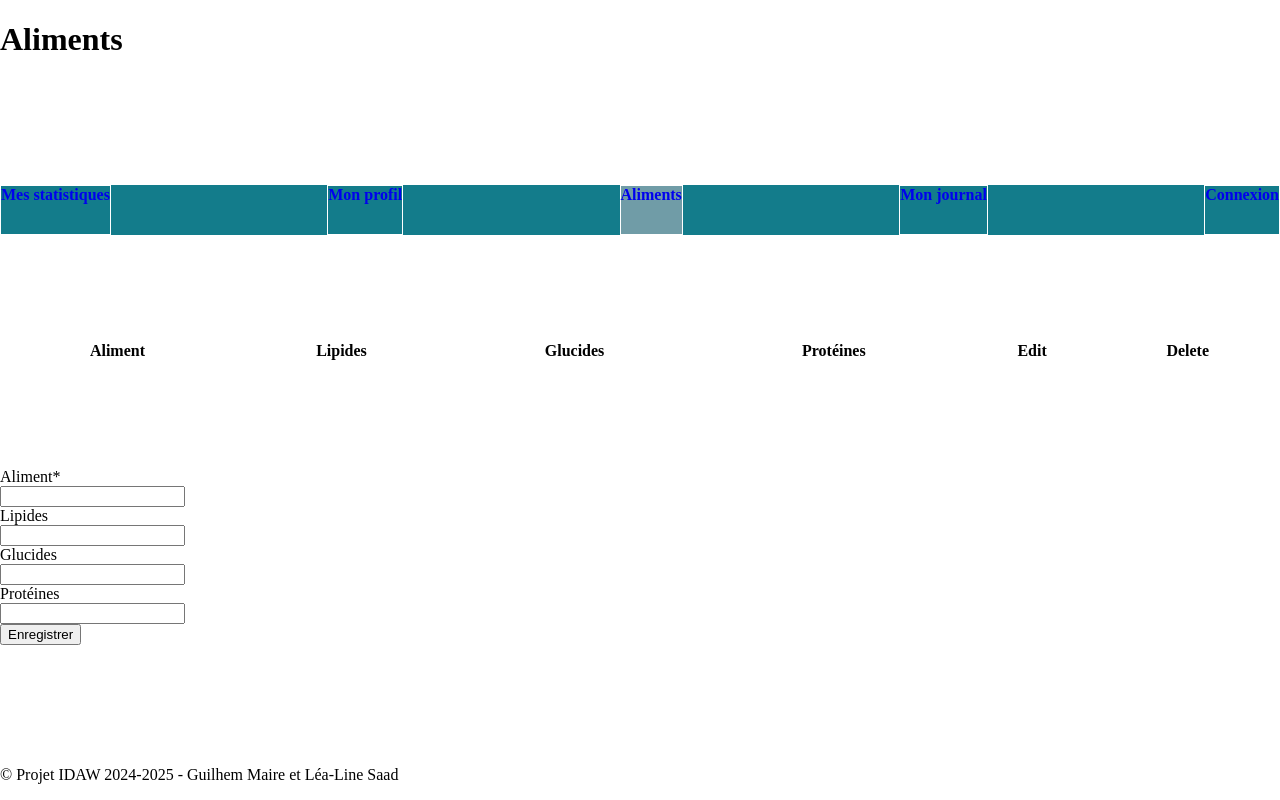
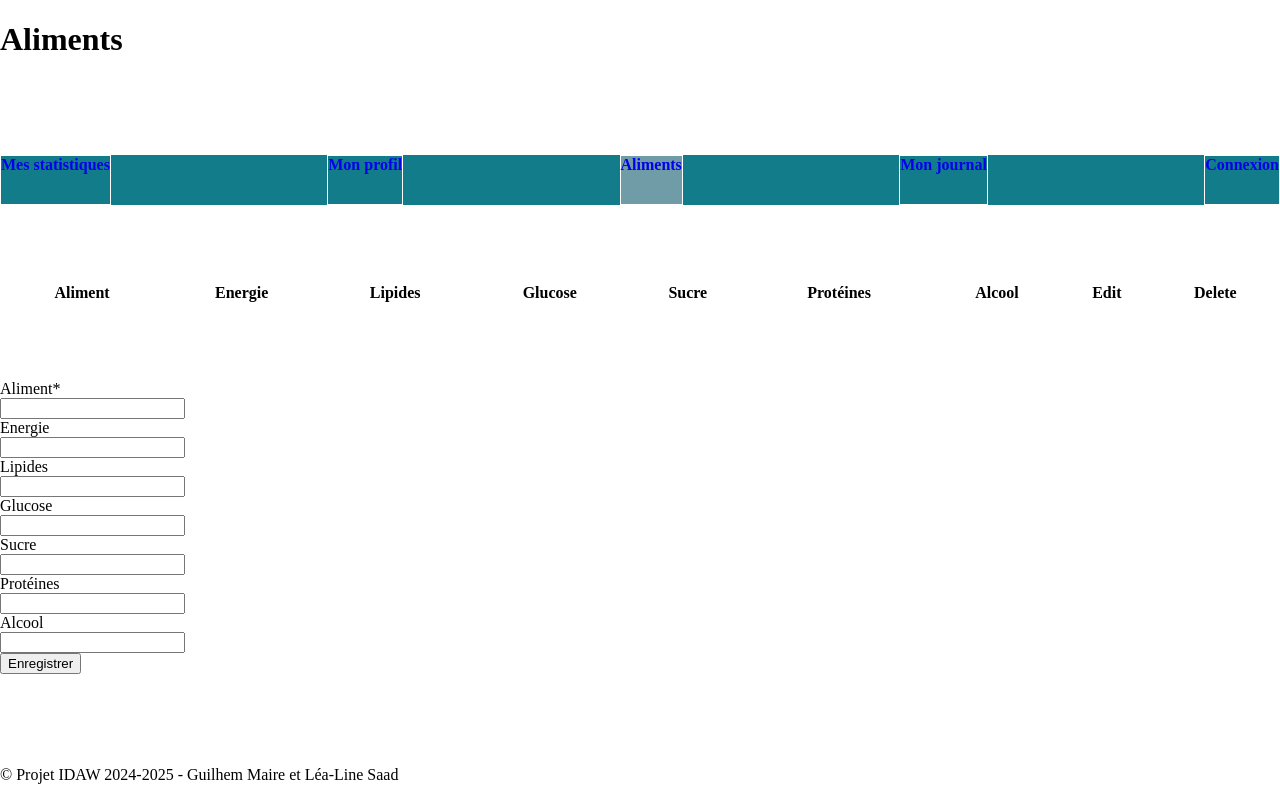
Before and after one commit to lealinehocine/Projet_MAIRE_SAAD, a PHP site: page /IDAW/index.php?page=aliments in a window 1280 px wide. Run offline with PHP 8.4, Linux system fonts and the light colour scheme; lists and menus that the app fills with data are empty.

Commit message:
progression page aliments

```diff
--- a/application_manger_mieux/frontend/aliments.php
+++ b/application_manger_mieux/frontend/aliments.php
@@ -1,15 +1,16 @@
-<!-- page affichant les aliments de la base avec la possibilité d’en ajouter, d’en supprimer,de les modifier :
+<!-- page affichant les aliments de la base avec la possibilité d’en ajouter, d’en supprimer, de les modifier :
 CRUD + datatables (avec pagination car bcp d'aliments dans la base)-->
 
-
-<!-- Voir quelles caractéristiques on garde : lipides, calories etc... -->
 <table>
     <thead>
         <tr>
             <th scope="col">Aliment</th>
+            <th scope="col">Energie</th>
             <th scope="col">Lipides</th>
-            <th scope="col">Glucides</th>
+            <th scope="col">Glucose</th>
+            <th scope="col">Sucre</th>
             <th scope="col">Protéines</th>
+            <th scope="col">Alcool</th>
             <th scope="col">Edit</th>
             <th scope="col">Delete</th>
         </tr>
@@ -19,10 +20,20 @@
 </table>
 
 <form id="addStudentForm" action="" onsubmit="onFormSubmit();">
+
+<!-- Enlever les classes inutiles -->
+
     <div class="form-group row">
         <label for="inputNomAliment" class="col-sm-2 col-form-label">Aliment*</label>
         <div class="col-sm-3">
             <input type="text" class="form-control" id="inputNomAliment" >
+        </div>
+    </div>
+
+    <div class="form-group row">
+        <label for="inputEnergie" class="col-sm-2 col-form-label">Energie</label>
+        <div class="col-sm-3">
+            <input type="text" class="form-control" id="inputEnergie" >
         </div>
     </div>
 
@@ -34,9 +45,16 @@
     </div>
 
     <div class="form-group row">
-    <label for="inputGlucides" class="col-sm-2 col-form-label">Glucides</label>
+    <label for="inputGlucose" class="col-sm-2 col-form-label">Glucose</label>
         <div class="col-sm-2">
-        <input type="text" class="form-control" id="inputGlucides" >
+        <input type="text" class="form-control" id="inputGlucose" >
+        </div>
+    </div>
+
+    <div class="form-group row">
+    <label for="inputSucre" class="col-sm-2 col-form-label">Sucre</label>
+        <div class="col-sm-2">
+        <input type="text" class="form-control" id="inputSucre" >
         </div>
     </div>
 
@@ -44,6 +62,13 @@
     <label for="inputProtéines" class="col-sm-2 col-form-label">Protéines</label>
         <div class="col-sm-2">
         <input type="text" class="form-control" id="inputProtéines" >
+        </div>
+    </div>
+
+    <div class="form-group row">
+    <label for="inputAlcool" class="col-sm-2 col-form-label">Alcool</label>
+        <div class="col-sm-2">
+        <input type="text" class="form-control" id="inputAlcool" >
         </div>
     </div>
 
@@ -57,4 +82,49 @@
 </form>
 
 
-<!-- script à faire (cf brouillon) -->
+<script>
+
+function onFormSubmit() {
+        event.preventDefault();
+        let nomAliment = $("#inputNomAliment").val();
+        let energie = $("#inputEnergie").val();
+        let lipides = $("#inputLipides").val();
+        let glucose = $("#inputGlucose").val();
+        let sucre = $("#inputSucre").val();
+        let proteines = $("#inputProtéines").val();
+        let alcool = $("#inputAlcool").val();
+
+        if(nomAliment){ // ne pas créer un aliment déjà existant : se fait dans le back
+            //FAIRE 2 requetes? car nomAliment et caractéristiques dans 2 API différentes
+            $.ajax({
+                    url: `${prefix_api}backend/API.php`, //A MODIFIER
+
+                    type: 'POST',
+                    data: {
+                        name: nomAliment,
+                    },
+                    success: function(response) {
+                        // Une fois l'utilisateur ajouté, on l'affiche dans le tableau
+                        $("#studentsTableBody").append(`
+                            <tr>
+                                <td>${nom}</td>
+                                <td>${email}</td>
+                                <td>
+                                    <button class="edit" data-id="${response.id}" onclick="editUser(this)">Edit</button>
+                                    <button class="delete" data-id="${response.id}" onclick="deleteUser(${response.id}, this)">Delete</button>
+                                </td>
+                            </tr>
+                        `);
+                    },
+                    error: function(xhr, status, error) {
+                        alert("Erreur lors de l'ajout de l'utilisateur : " + error);
+                    }
+                });
+            }else{
+                alert("Le nom de l'aliment est obligatoire");
+            }
+        }
+
+
+
+</script>
--- a/application_manger_mieux/frontend/index.php
+++ b/application_manger_mieux/frontend/index.php
@@ -23,7 +23,7 @@
             echo('<h1>Mon journal</h1>');
             break;
         case "login":
-            echo('<h1>Connexion</h1>');
+            echo('<h1>Connexion</h1>'); //doit se transformer en déconnexion quand on est connecté!
             break;
         default:
             echo('<h1>iMieuxManger</h1>');
```
